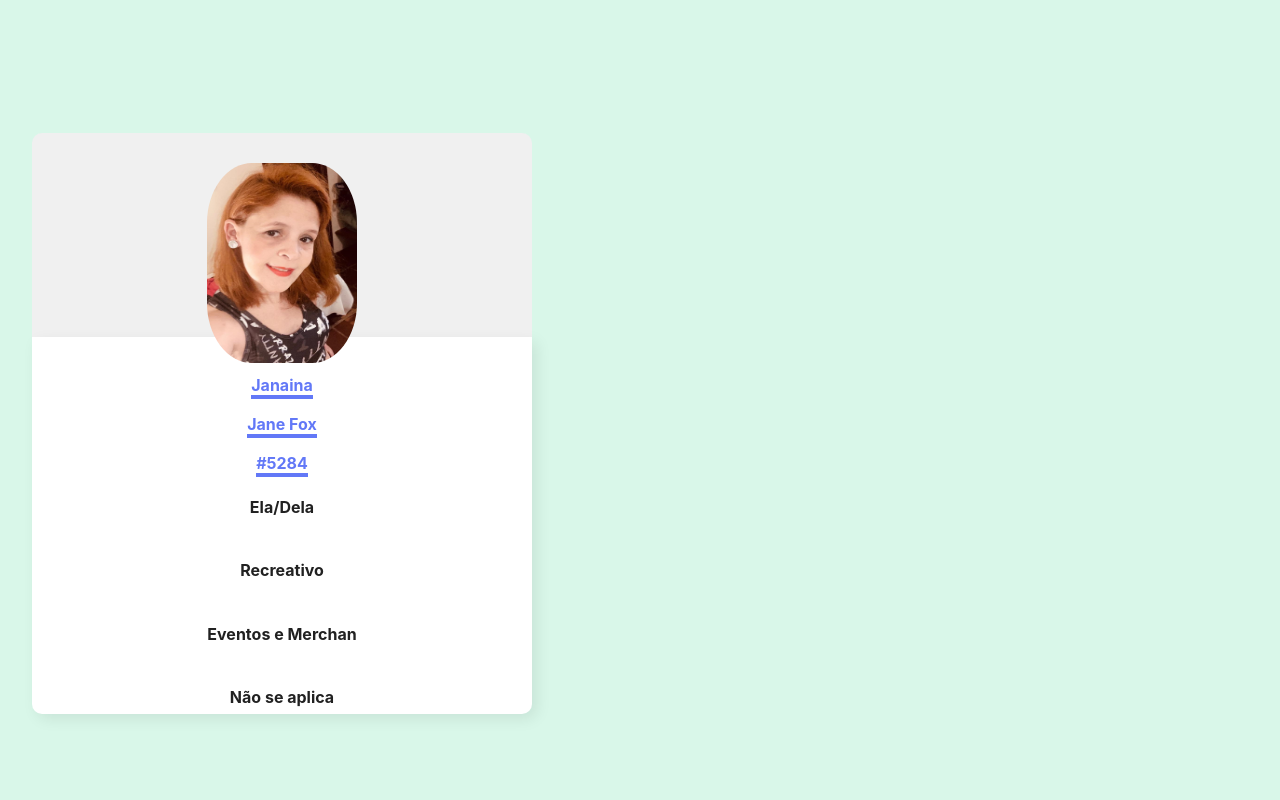
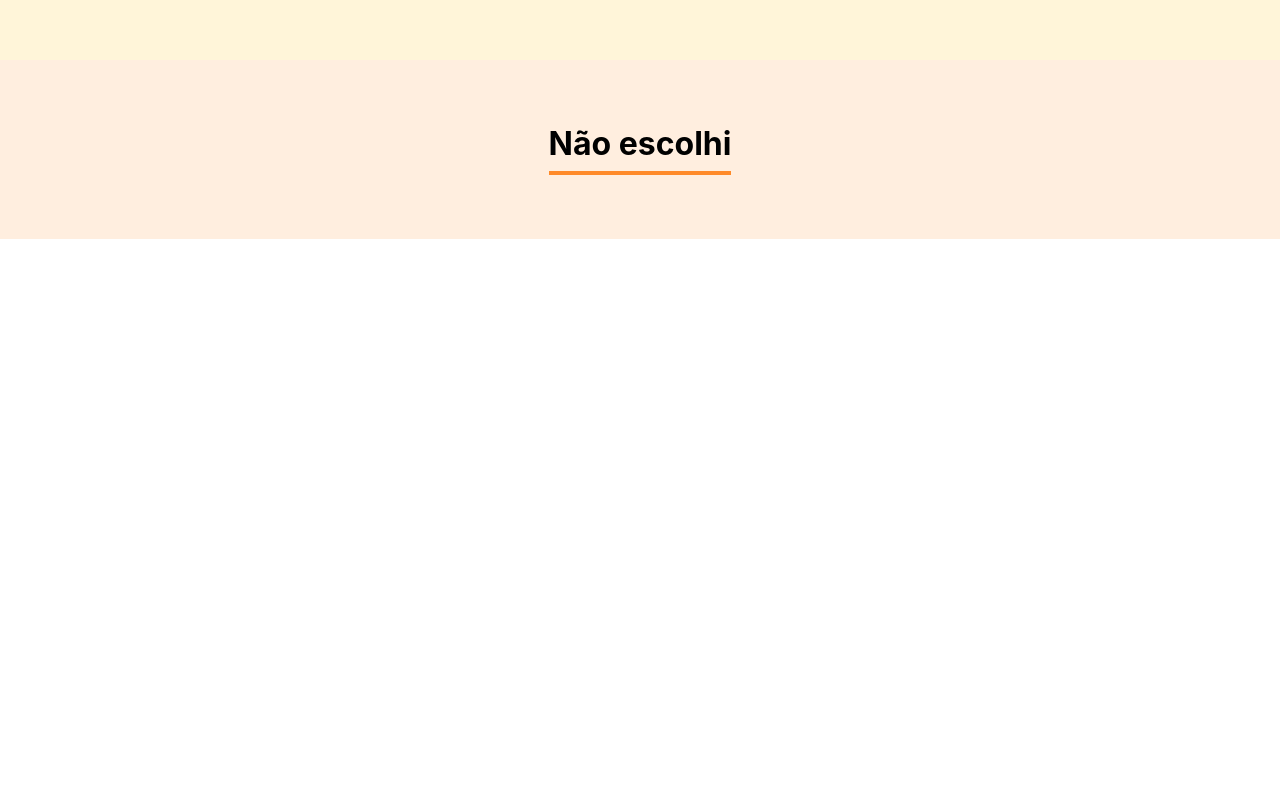
Before and after one commit to JanainaSoul/react-organo-ladies, a React (Create React App) app: page / in a window 1280 px wide. Shown: the part 2780-3580 px from the top of the page. After the commit the page ends 3019 px from the top, so only its background shows below. Built offline with nearby package versions, Linux system fonts and the light colour scheme.

Commit message:
mapeando os membros

```diff
--- a/src/App.js
+++ b/src/App.js
@@ -73,7 +73,7 @@ const modalidades = [
       corSecundaria: '#FFF5D9'
     },
     {
-      nome: 'Indefinido',
+      nome: 'Não escolhi',
       corPrimaria: '#FF8A29',
       corSecundaria: '#FFEEDF'
     }
@@ -86,13 +86,13 @@ const modalidades = [
       corSecundaria: '#FFF5D9'
     },
     {
-      nome: 'Não se aplica',
+      nome: 'Não participa',
 
     }
   ]
 
 
-  const [membros, setMembros ] = useState('')
+  const [membros, setMembros ] = useState([])
   const aoNovoMembroCadastrado =(membro) => {
     console.log(membro)
     setMembros([...membros, membro])
@@ -102,13 +102,18 @@ const modalidades = [
     <div className="App">
       <Banner/>
       <Formulario
-      pronomes={pronomes.map(pronome => pronome.nome)}
-      modalidades={modalidades.map(modalidade => modalidade.nome)}
-      comites={comites.map(comite => comite.nome)}
-      subcomites={subcomites.map(subcomite => subcomite.nome)}
-      novoMembroCadastrado={membro => aoNovoMembroCadastrado(membro)}
+          pronomes={pronomes.map(pronome => pronome.nome)}
+          modalidades={modalidades.map(modalidade => modalidade.nome)}
+          comites={comites.map(comite => comite.nome)}
+          subcomites={subcomites.map(subcomite => subcomite.nome)}
+          novoMembroCadastrado={membro => aoNovoMembroCadastrado(membro)}
       />
-      {comites.map(comite => <Comite key={comite.nome} nome={comite.nome} corPrimaria={comite.corPrimaria} corSecundaria={comite.corSecundaria}/>)}
+      {comites.map(comite => <Comite
+          key={comite.nome}
+          nome={comite.nome}
+          corPrimaria={comite.corPrimaria}
+          corSecundaria={comite.corSecundaria}
+          membros={membros}/>)}
 
 
     </div>
--- a/src/componentes/Comite/Comite.css
+++ b/src/componentes/Comite/Comite.css
@@ -11,3 +11,11 @@
     display: inline-block;
     padding-bottom: 8px;
 }
+
+.comite .membros {
+    display: flex;
+    justify-content: space-around;
+    margin-top: 32px;
+    flex-wrap: wrap;
+
+}
--- a/src/componentes/Comite/index.js
+++ b/src/componentes/Comite/index.js
@@ -7,8 +7,17 @@ const Comite = (props) => { //dumb component
     return (
         <section className="comite" style={css}>
             <h3 style={{borderColor:props.corPrimaria}}>{props.nome}</h3>
-            <Membro />
-            <Membro />
+            <div classname="membros">
+            {props.membros.map(membros => <Membro
+                nome={membros.nome}
+                derbyName={membros.derbyName}
+                derbyNumber={membros.derbyNumber}
+                pronomes={membros.pronome}
+                modalidade={membros.modalidade}
+                imagem={membros.imagem}
+                comite={membros.comite}
+                subcomite={membros.subcomite}/>)}
+            </div>
         </section>
     )
 }
--- a/src/componentes/Formulario/index.js
+++ b/src/componentes/Formulario/index.js
@@ -11,14 +11,6 @@ import './Formulario.css'
 
 const Formulario = (props) => {
 
-
-
-
-    const subcomites = [
-        '',
-        'Refs',
-        'Não se aplica'
-    ]
 
     const [nome, setNome] = useState('')
     const [derbyName, setderbyName] = useState('')
--- a/src/componentes/Membro/Membro.css
+++ b/src/componentes/Membro/Membro.css
@@ -1,45 +1,37 @@
-.membro {
-    width: 500px;
-    height: 1000px;
+.colaborador {
+    width: 280px;
 }
 
-.membro .cabecalho {
+.colaborador .cabecalho {
     background-color:  #F0F0F0;
     border-radius: 10px 10px 0px 0px;
 }
-.membro img {
-    width: 150px;
-    height: 200px;
-    border-radius: 30%;
+.colaborador img {
+    width: 100px;
+    border-radius: 50%;
     position: relative;
     bottom: -30px;
 }
 
-.membro .rodape {
+.colaborador .rodape {
     background: #FFFFFF;
     box-shadow: 5px 5px 15px rgba(0, 0, 0, 0.08);
     border-radius: 0px 0px 10px 10px;
-    padding-top: 25px;
-    padding-bottom: 2px;
+    padding-top: 90px;
+    padding-bottom: 40px;
 }
 
-.membro .rodape h3 {
+.colaborador .rodape h4 {
     color: #6278F7;
-    font-size: 16px;
-    line-height: 15px;
+    font-size: 18px;
+    line-height: 22px;
     font-weight: bold;
-    padding-bottom: 2px;
-    margin-bottom: 2px;
+    margin-bottom: 8px;
 }
 
-.membro .rodape h4 {
-    font-size: 16px;
-    line-height: 15px;
+.colaborador .rodape h5 {
+    font-size: 18px;
+    line-height: 22px;
     color: #212121;
-    padding: 0 4px;
-    padding-bottom: 5px;
-    margin-bottom: 2px;
-
-
-
+    padding: 0 16px;
 }
--- a/src/componentes/Membro/index.js
+++ b/src/componentes/Membro/index.js
@@ -1,19 +1,19 @@
 import './Membro.css'
 
-const Membro = () => {
+const Membro = ({nome, derbyName, derbyNumber, imagem, pronome, modalidade, comite, subcomite}) => {
     return (
-        <div className="membro">
+        <div className="colaborador">
             <div className="cabecalho">
-                <img src='./imagens/Fotos/Jana.jpg' alt='Janaina Soul'/>
+                <img src={imagem} alt={nome}/>
             </div>
             <div className="rodape">
-                <h3>Janaina</h3><br></br>
-                <h3>Jane Fox</h3><br></br>
-                <h3> #5284</h3><br></br>
-                <h4> Ela/Dela</h4><br></br>
-                <h4> Recreativo</h4><br></br>
-                <h4> Eventos e Merchan</h4><br></br>
-                <h4> Não se aplica</h4>
+                <h3>{nome}</h3><br></br>
+                <h3>{derbyName}</h3><br></br>
+                <h3>{derbyNumber}</h3><br></br>
+                <h3>{pronome}</h3><br></br>
+                <h4>{modalidade}</h4><br></br>
+                <h4>{comite}</h4><br></br>
+                <h4>{subcomite}</h4>
             </div>
         </div>
     )
```
